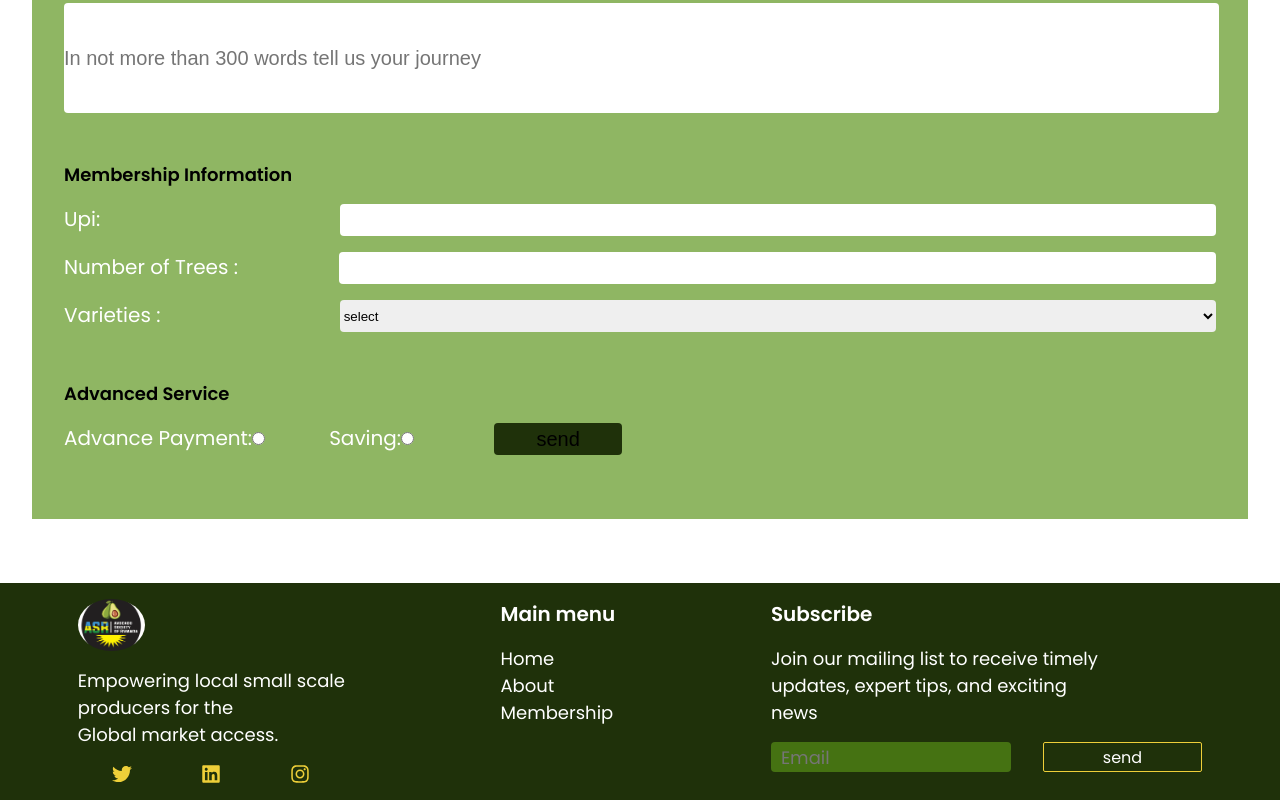
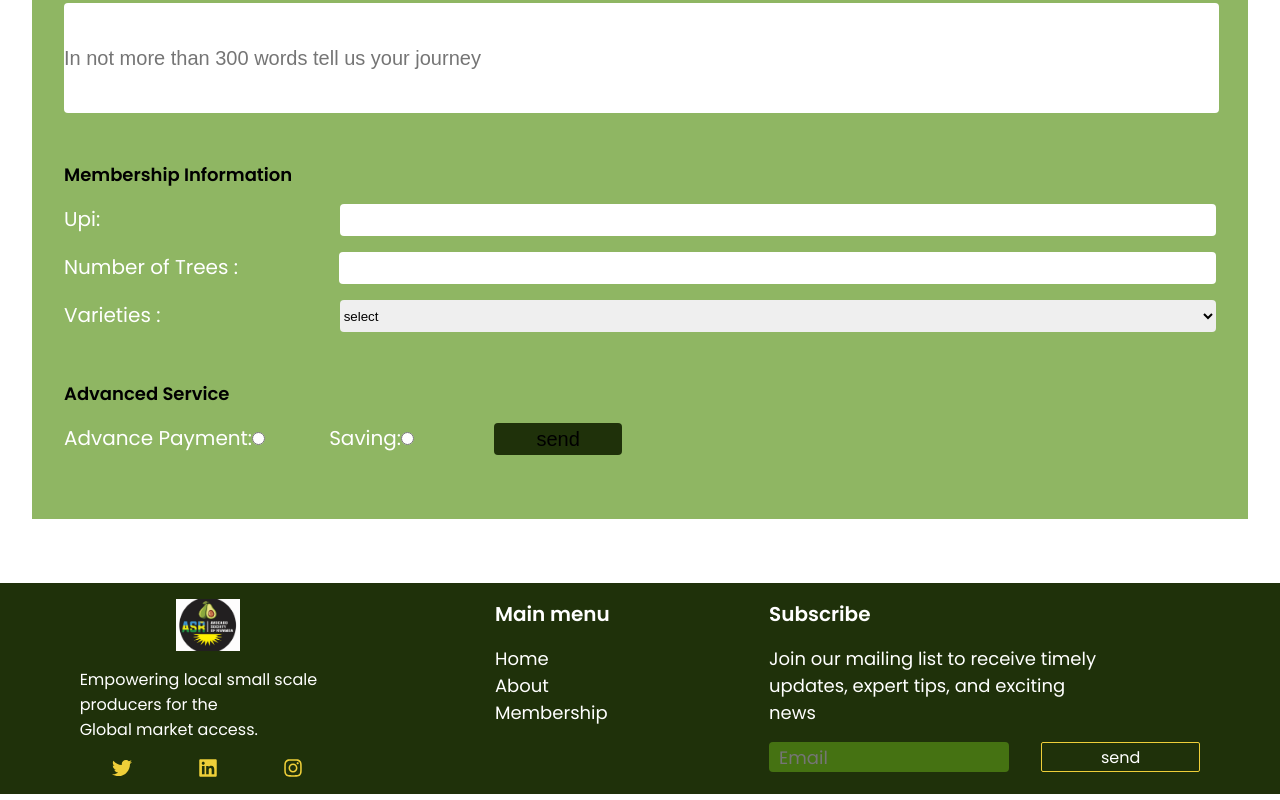
Before and after one commit to pWallet-hub/avocado-Society_fn, a React (Vite) app: page /Membership in a window 1280 px wide. Shown: the part 2217-3017 px from the top of the page. Built offline with nearby package versions, Linux system fonts and the light colour scheme; a web font is replaced by a local one.

Commit message:
chore: Update Footer component layout and styling

```diff
--- a/src/components/Footer/Footer.css
+++ b/src/components/Footer/Footer.css
@@ -8,20 +8,24 @@
 .left{
     display: flex;
     flex-direction: column;
+    width: 20%;
 }
 .left img{
     width: 25%;
     height: 52px;
     object-fit: cover;
-    border-radius: 50%;
+    margin-left: 6rem;
     margin-top: 1rem;
+    padding: 0;
 
 }
 .left p{
-    font-size: 18px;
+    font-size:1rem;
     font-family: poppins;
     color: #FFFFFF;
     padding-top: 1rem;
+    text-align: justify;
+
 }
 .icons{
     display: flex;
```
